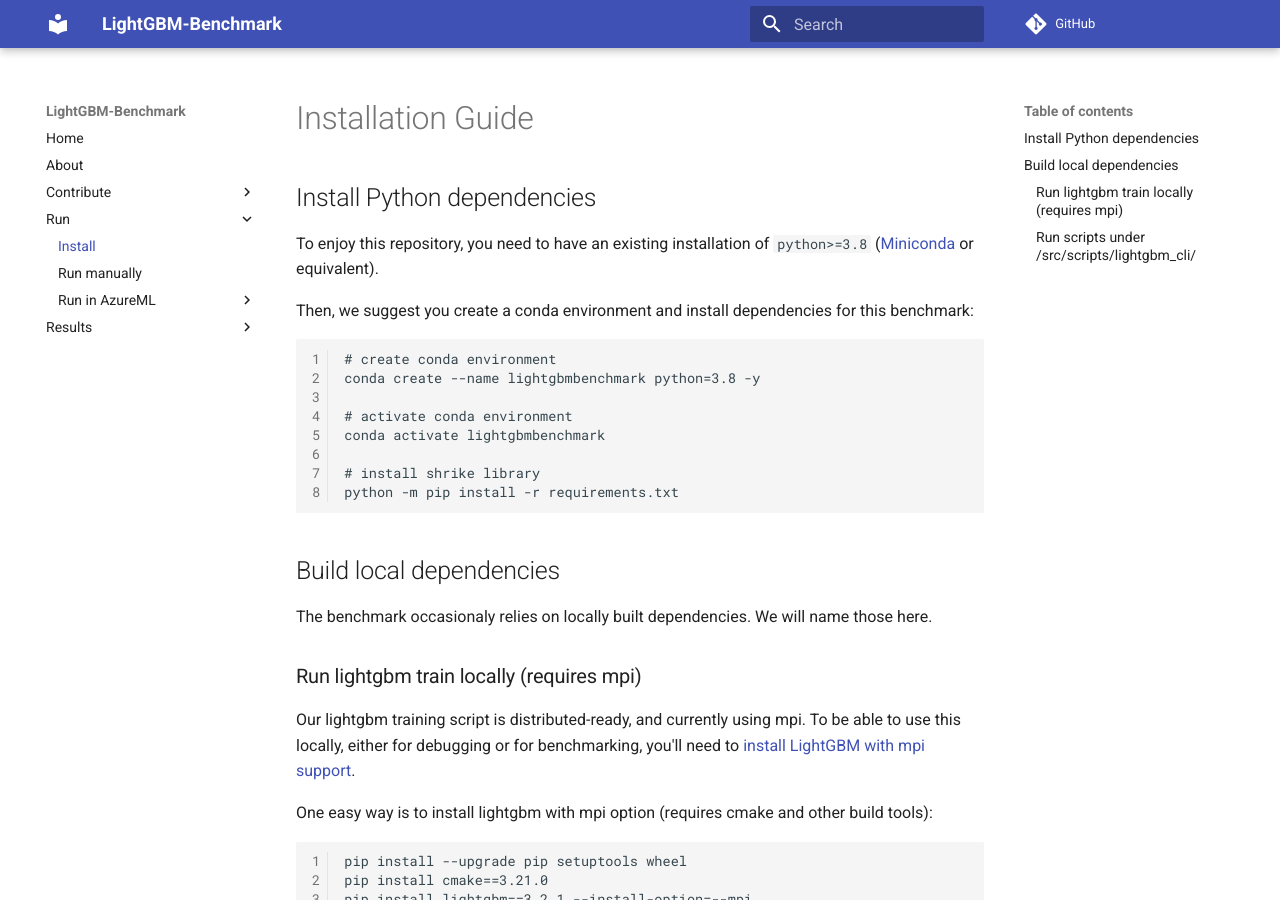
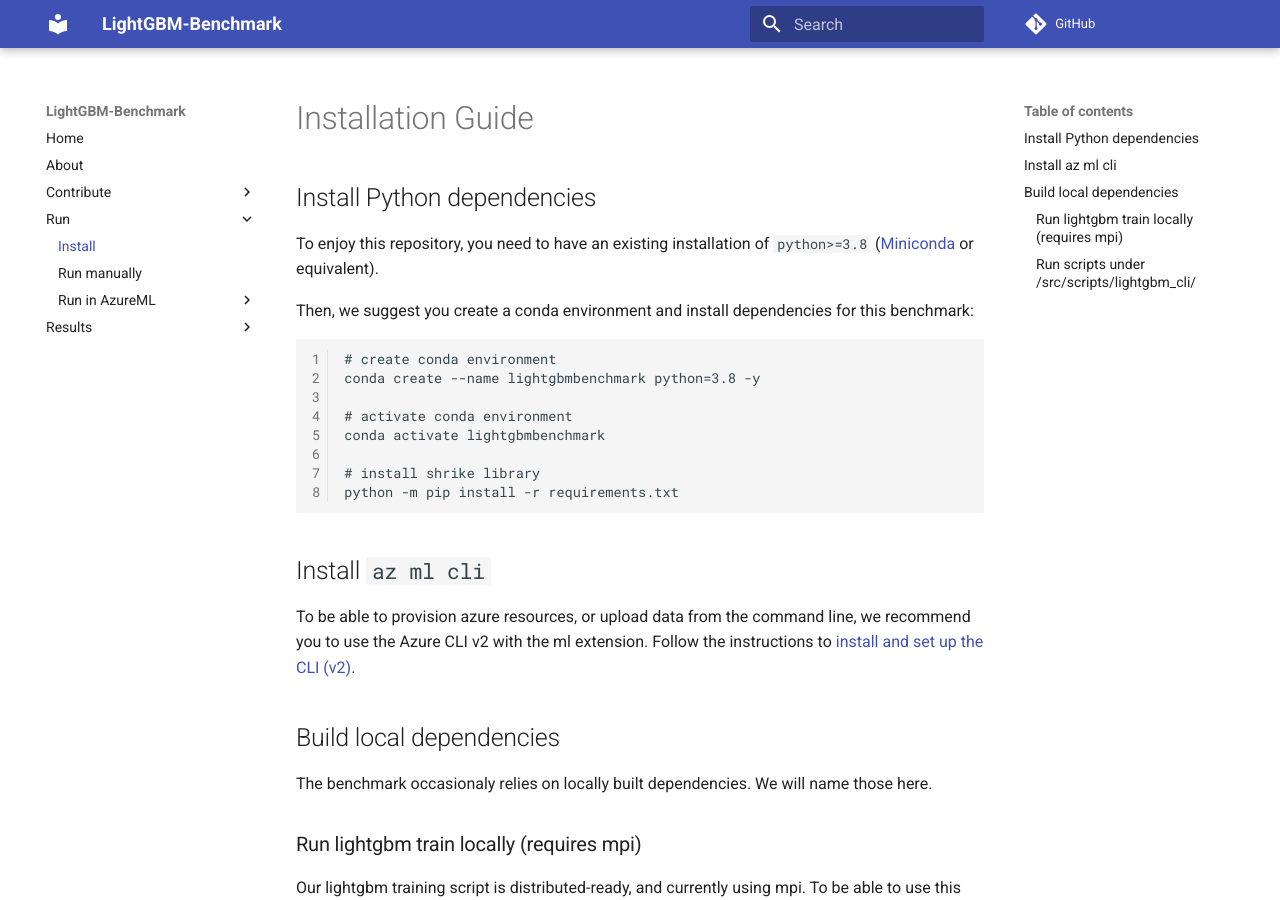
Before and after one commit to microsoft/lightgbm-benchmark, an MkDocs documentation site: the page built from docs/run/install.md, in a window 1280 px wide and 900 px high. Built offline with MkDocs 1.6.1 and Material for MkDocs 9.7.7, drawn with Linux system fonts in a browser that asks for light colours; comment, search, counter and statistics services are not loaded.

Commit message:
link to az cli

````diff
--- a/docs/run/install.md
+++ b/docs/run/install.md
@@ -1,6 +1,7 @@
 # Installation Guide
 
 ## Install Python dependencies
+
 To enjoy this repository, you need to have an existing installation of `python>=3.8` ([Miniconda](https://docs.conda.io/en/latest/miniconda.html) or equivalent).
 
 Then, we suggest you create a conda environment and install dependencies for this benchmark:
@@ -15,6 +16,10 @@
 # install shrike library
 python -m pip install -r requirements.txt
 ```
+
+## Install `az ml cli`
+
+To be able to provision azure resources, or upload data from the command line, we recommend you to use the Azure CLI v2 with the ml extension. Follow the instructions to [install and set up the CLI (v2)](https://docs.microsoft.com/en-us/azure/machine-learning/how-to-configure-cli).
 
 ## Build local dependencies
 
````
